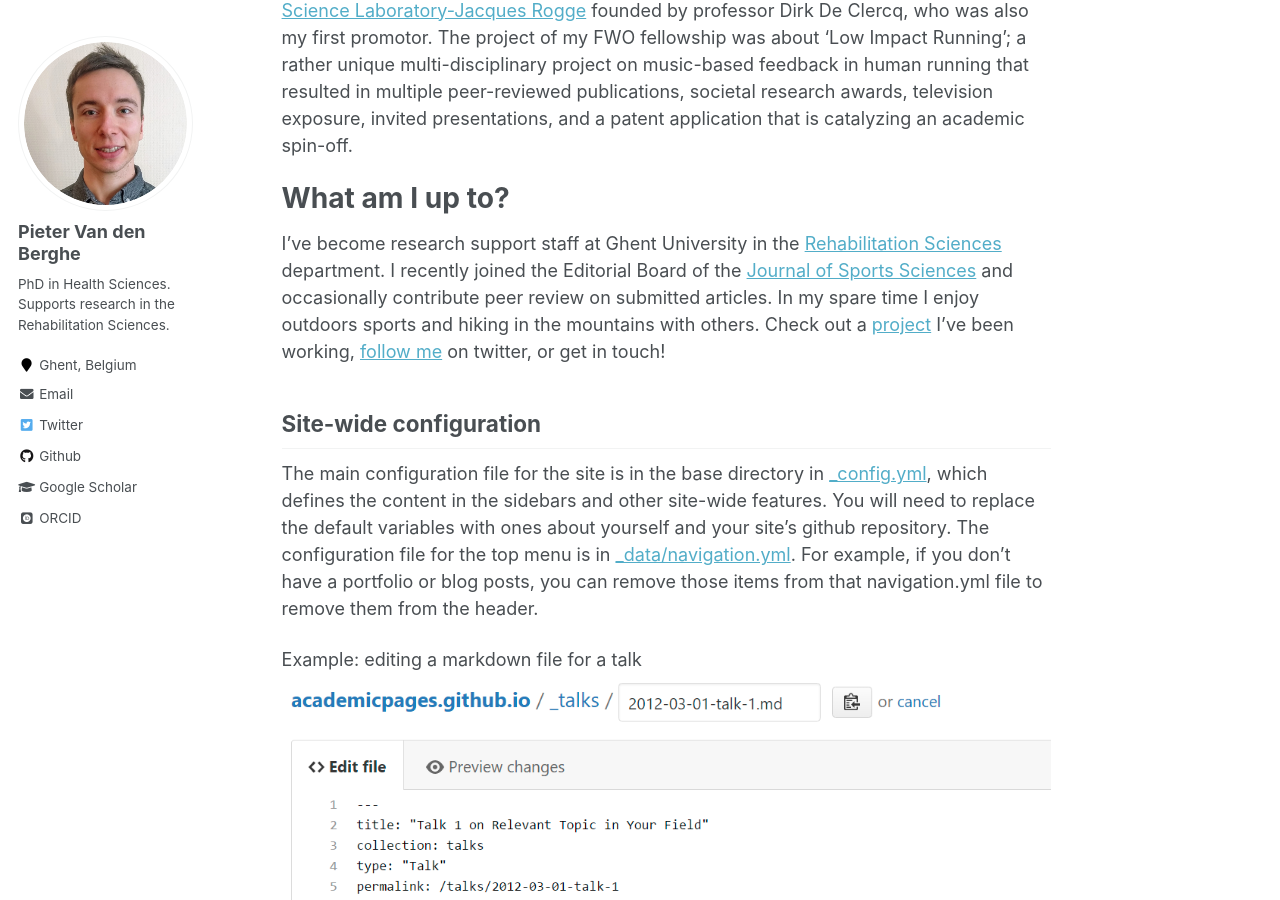
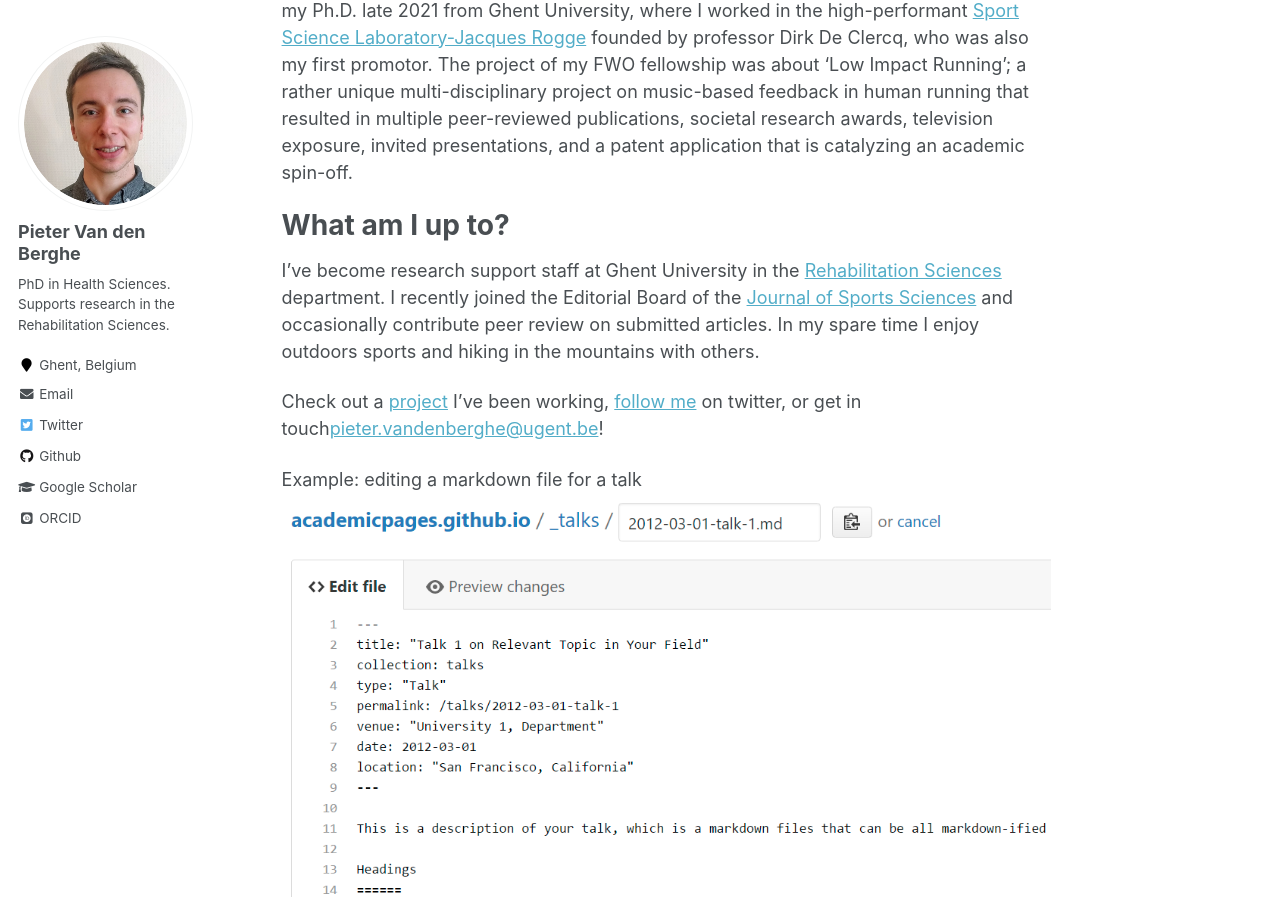
Before and after one commit to pivdnber/pivdnber.github.io, a Jekyll site: the page built from _pages/about.md, in a window 1280 px wide and 900 px high, scrolled down 376 px. Built offline with Jekyll 4.4.1, drawn with Linux system fonts in a browser that asks for light colours; some web fonts are replaced.

Commit message:
updated links

```diff
--- a/_config.yml
+++ b/_config.yml
@@ -176,16 +176,16 @@
 # Collections
 collections:
   teaching:
-    output: false
+    output: true
     permalink: /:collection/:path/
   publications:
     output: true
     permalink: /:collection/:path/
   portfolio:
-    output: false
+    output: true
     permalink: /:collection/:path/
   talks:
-    output: false
+    output: true
     permalink: /:collection/:path/
 
 
--- a/_pages/about.md
+++ b/_pages/about.md
@@ -8,7 +8,7 @@
   - /about.html
 ---
 
-I’m a human movement scientist enthusiastic about sports biomechanics, assistive technology, and reproducibility in science. My general research interests include biofeedback applications, running-related injuries, locomotion mechanics and energetics.
+**I’m a human movement scientist enthusiastic about sports biomechanics, assistive technology, and reproducibility in science. My general research interests include biofeedback applications, running-related injuries, locomotion mechanics and energetics.**
 
 
 
@@ -17,13 +17,9 @@
 What am I up to?
 ======
 
-I've become research support staff at Ghent University in the [Rehabilitation Sciences](https://www.ugent.be/ge/reva/en) department. I recently joined the Editorial Board of the [Journal of Sports Sciences](https://www.tandfonline.com/action/journalInformation?show=editorialBoard&journalCode=rjsp20&) and occasionally contribute peer review on submitted articles. In my spare time I enjoy outdoors sports and hiking in the mountains with others. Check out a [project](https://https://www.ugent.be/ge/bsw/en/research/biomechanics/projects#motor-retraining-by-real-time-sonic-feedback---understanding-strategies-of-low-impact-running) I’ve been working, [follow me](https://twitter.com/SportSciSum) on twitter, or get in touch!
+I've become research support staff at Ghent University in the [Rehabilitation Sciences](https://www.ugent.be/ge/reva/en) department. I recently joined the Editorial Board of the [Journal of Sports Sciences](https://www.tandfonline.com/action/journalInformation?show=editorialBoard&journalCode=rjsp20&) and occasionally contribute peer review on submitted articles. In my spare time I enjoy outdoors sports and hiking in the mountains with others.
 
-
-
-Site-wide configuration
-------
-The main configuration file for the site is in the base directory in [_config.yml](https://github.com/academicpages/academicpages.github.io/blob/master/_config.yml), which defines the content in the sidebars and other site-wide features. You will need to replace the default variables with ones about yourself and your site's github repository. The configuration file for the top menu is in [_data/navigation.yml](https://github.com/academicpages/academicpages.github.io/blob/master/_data/navigation.yml). For example, if you don't have a portfolio or blog posts, you can remove those items from that navigation.yml file to remove them from the header.
+Check out a [project](https://https://www.ugent.be/ge/bsw/en/research/biomechanics/projects#motor-retraining-by-real-time-sonic-feedback---understanding-strategies-of-low-impact-running) I’ve been working, [follow me](https://twitter.com/SportSciSum) on twitter, or get in touch<mailto:pieter.vandenberghe@ugent.be>!
 
 
 
```
